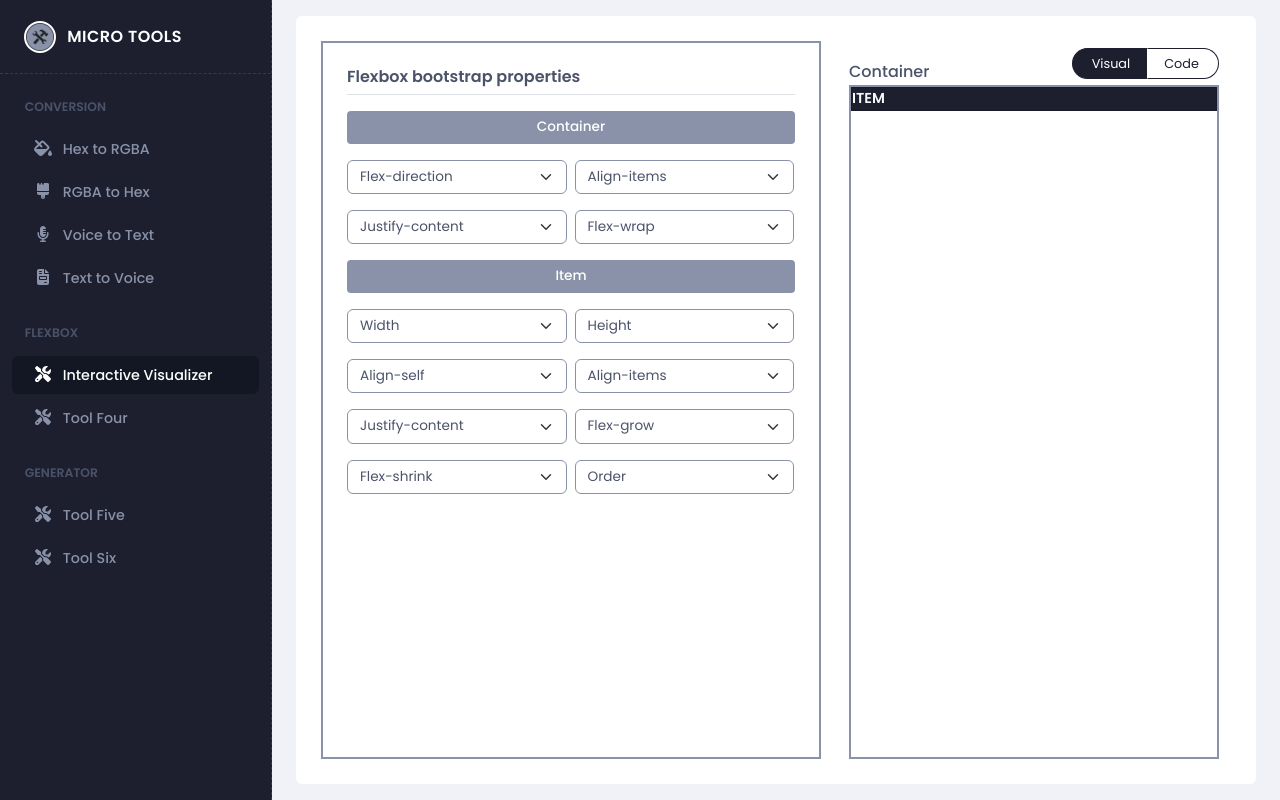
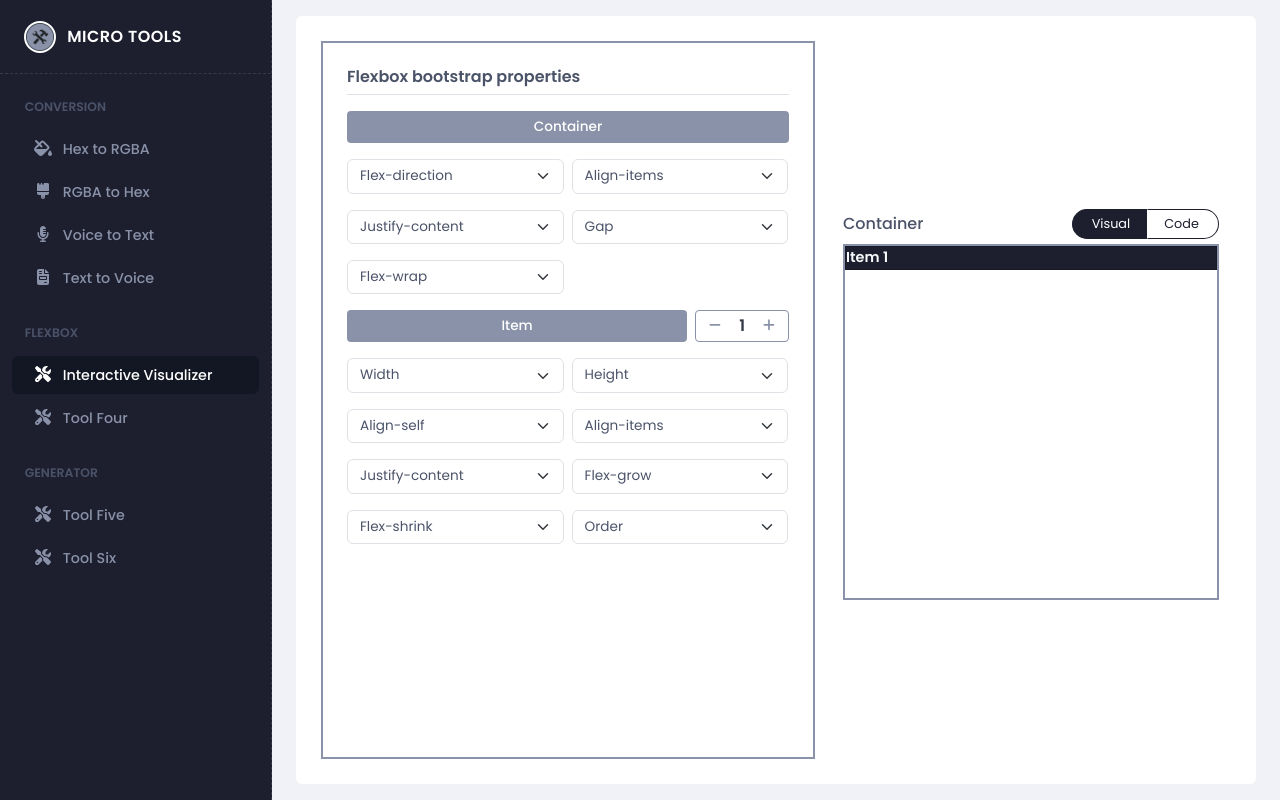
Before and after one commit to Rusty-08/advance-webdev-project, a Vue app: page / in a window 1280 px wide. Both pictures are taken after a click on the tab "Interactive Visualizer". Built offline with nearby package versions, Linux system fonts and the light colour scheme.

Commit message:
add add-item-feature in flexbox

```diff
--- a/src/components/InteractiveVisualizer.vue
+++ b/src/components/InteractiveVisualizer.vue
@@ -1,5 +1,6 @@
 <script setup>
-    import { ref, onMounted, watchEffect, computed } from 'vue'
+    import { faMinus, faPlus } from '@fortawesome/free-solid-svg-icons'
+    import { ref, onMounted, watch, watchEffect, computed } from 'vue'
 
     let containerProperties = [
         {
@@ -33,6 +34,17 @@
                 'justify-content-between',
                 'justify-content-around',
                 'justify-content-evenly',
+            ]
+        },
+        {
+            model: ref(''),
+            name: 'Gap',
+            options: [
+                'gap-1',
+                'gap-2',
+                'gap-3',
+                'gap-4',
+                'gap-5',
             ]
         },
         {
@@ -135,6 +147,9 @@
         },
     ]
 
+    let itemArr = ref([])
+    let itemNumber = ref(1)
+
     let containerClasses = computed(() => getClasses(containerProperties))
     let itemClasses = computed(() => getClasses(itemProperties))
 
@@ -145,20 +160,37 @@
 
     const updateContainerClasses = (index, value) => {
         containerProperties[index].model.value = value
-        console.log(getClasses(containerProperties))
     }
 
     const updateItemClasses = (index, value) => {
         itemProperties[index].model.value = value
-        console.log(getClasses(itemProperties))
-    };
+    }
+
+    const displayItems = () => {
+        itemArr.value.splice(0, itemArr.value.length)
+        for(let i = 0; i < itemNumber.value; i++) {
+            itemArr.value.push(`Item ${i + 1}`)
+        }
+    }
+
+    const minusItem = () => {
+        itemNumber.value--
+        displayItems()
+    }
+
+    const addItem = () => {
+        itemNumber.value++
+        displayItems()
+    }
+
+    displayItems();
 
 </script>
 
 <template>
     <section class="tab-pane fade" id="interactive-visualizer" role="tabpanel" aria-labelledby="interactive-visualizer-link" tabindex="0">
         <div class="container-fluid vh-100 p-4 py-3 shadow-sm">
-            <div class="page-content gap-3 card p-4 w-100 h-100 flex-row d-flex justify-content-center align-items-end">
+            <div class="page-content gap-3 card p-4 w-100 h-100 flex-row d-flex justify-content-center align-items-center">
                 <div class="properties d-flex flex-column card p-4 h-100">
                     <h2 class="fs-6 fw-semibold border-bottom pb-2">Flexbox bootstrap properties</h2>
                     <div class="d-flex flex-column gap-2 mt-2 w-100 h-100">
@@ -174,7 +206,7 @@
                                     v-model="select.model.value"
                                     @change="updateContainerClasses(index, $event.target.value)"
                                 >
-                                    <option disabled value="">{{ select.name }}</option>
+                                    <option value="">{{ select.name }}</option>
                                     <option
                                         v-for="(item, index) in select.options"
                                         :value="item"
@@ -188,7 +220,24 @@
 
                         <!-- ITEM PROPERTIES -->
                         <div class="item-properties w-100">
-                            <h2 class="fs-8 py-2 text-center rounded-1 mb-3">Item</h2>
+                            <div class="mb-3 gap-2 d-flex align-items-center justify-content-center">
+                                <h2 class="fs-8 m-0 flex-grow-1 py-2 text-center rounded-1">Item</h2>
+                                <div class="item-number position-relative rounded-1 gap-3 d-flex align-items-center justify-content-center">
+                                    <button
+                                        class="btn py-0 fs-8"
+                                        @click="minusItem()"
+                                    >
+                                        <font-awesome-icon :icon="faMinus" />
+                                    </button>
+                                    <span class="fw-semibold position-absolute">{{ itemNumber }}</span>
+                                    <button
+                                        class="btn py-0 fs-8"
+                                        @click="addItem()"
+                                    >
+                                        <font-awesome-icon :icon="faPlus" />
+                                    </button>
+                                </div>
+                            </div>
                             <div class="d-flex flex-wrap gap-2">
                                 <select
                                     class="form-select fs-8 mb-2"
@@ -197,7 +246,7 @@
                                     v-model="select.model.value"
                                     @change="updateItemClasses(index, $event.target.value)"
                                 >
-                                    <option disabled value="">{{ select.name }}</option>
+                                    <option value="">{{ select.name }}</option>
                                     <option
                                         v-for="(item, index) in select.options"
                                         :value="item"
@@ -211,7 +260,7 @@
                     </div>
                 </div>
                 <div class="container-preview pt-2 container d-flex flex-column">
-                    <div class="container-header mb-1 d-flex align-items-end justify-content-between">
+                    <div class="container-header mb-1 d-flex align-items-center justify-content-between">
                         <h2 class="m-0 fs-6">Container</h2>
                         <ul class="nav nav-pills" id="pills-tab" role="tablist">
                             <li class="nav-item" role="presentation">
@@ -229,10 +278,11 @@
                                 :class="containerClasses"
                             >
                                 <div
+                                    v-for="item in itemArr"
                                     class="card item-card d-flex fw-semibold fs-7 text-light"
                                     :class="itemClasses"
                                 >
-                                    ITEM
+                                    {{ item }}
                                 </div>
                             </div>
                         </div>
@@ -248,7 +298,7 @@
 
 <style setup>
     .properties {
-        width: 500px;
+        flex: 1;
         border-width: 2px;
         border-radius: 0;
         border-color: var(--secondary-text-color);
@@ -275,8 +325,9 @@
         color: var(--primary-text-color) !important;
     }
     .container-preview {
-        flex: 1;
         height: 100% !important;
+        width: 400px;
+        height: 400px !important;
     }
     .container-board {
         height: 100%;
@@ -287,12 +338,29 @@
     .item-properties h2 {
         background-color: var(--secondary-text-color);
         color: var(--primary-text-color);
+        height: 2rem;
+    }
+    .item-number {
+        border: 1px solid var(--secondary-text-color);
+        height: 2rem;
+    }
+    .item-number button {
+        height: 100%;
+        color: var(--secondary-text-color);
+    }
+    .item-number button:active {
+        border-color: transparent !important;
+    }
+    .item-number button:active svg {
+        transform: scale(1.1) !important;
+    }
+    .item-number-icon {
+        right: 1rem
     }
     .container-properties .form-select,
     .item-properties .form-select {
         width: 49% !important;
         color: var(--tertiary-text-color);
-        border-color: var(--secondary-text-color);
     }
     .item-card {
         border-radius: 0;
```
